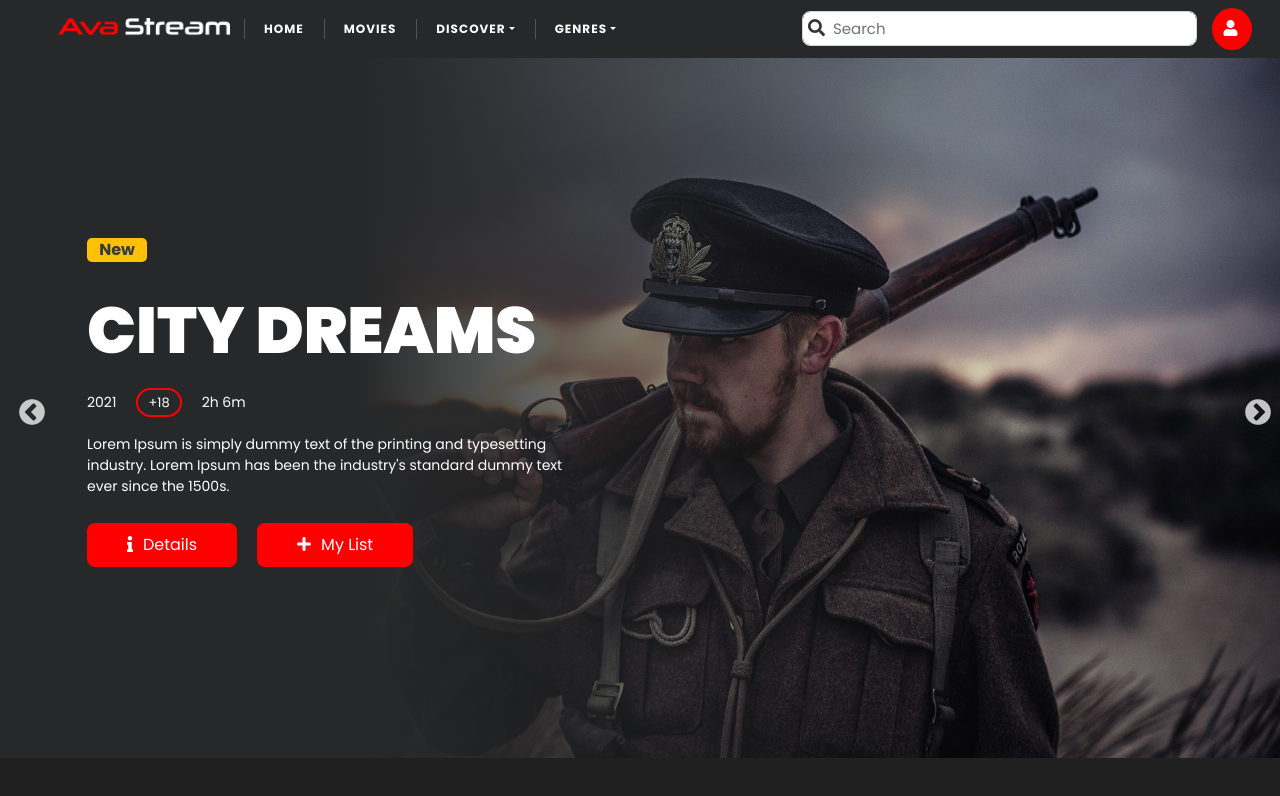
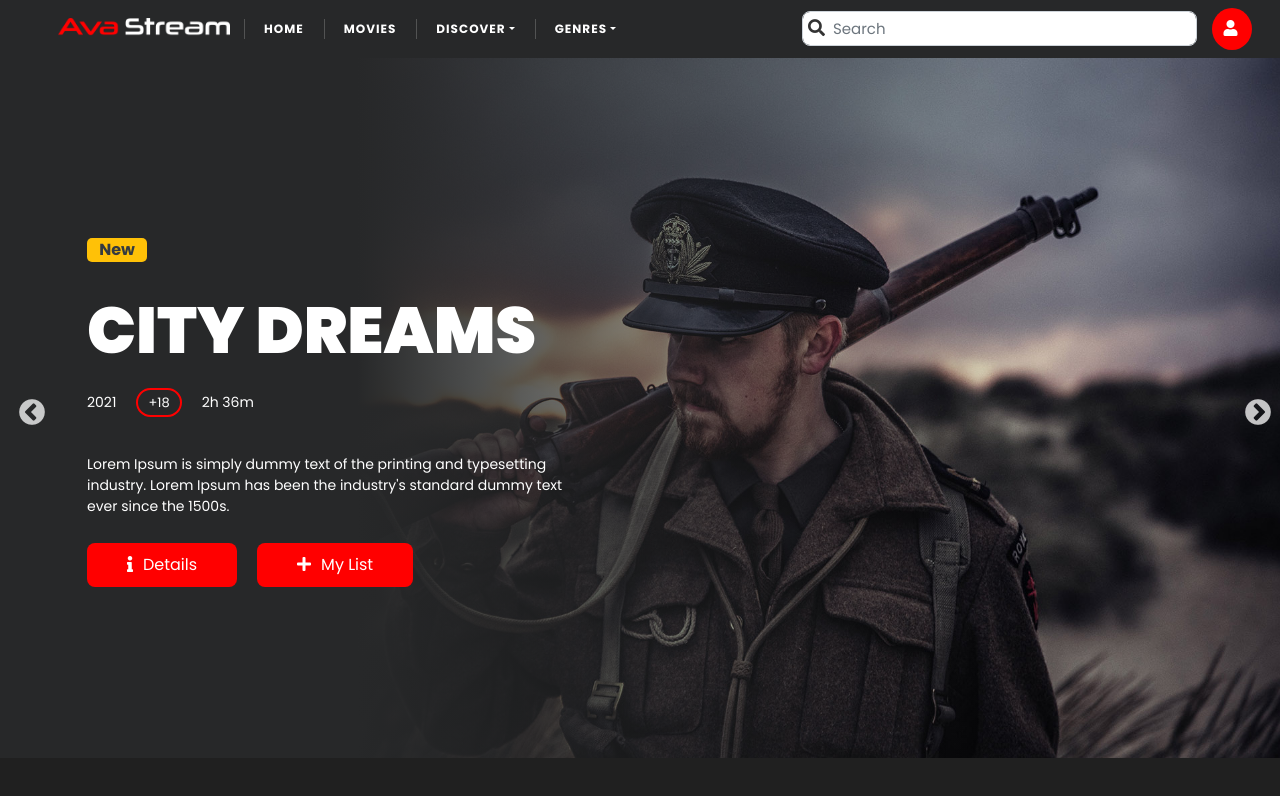
Before and after one commit to Mehdih77/Movie-App, a React (Create React App) app: page / in a window 1280 px wide. Shown: the top 796 px of the page. Built offline with nearby package versions, Linux system fonts and the light colour scheme.

Commit message:
create OverlayMainCard for top slider in home page

```diff
--- a/src/Pages/Home/Home.js
+++ b/src/Pages/Home/Home.js
@@ -4,6 +4,7 @@ import PopularMovies from "../../components/PopularMovies/PopularMovies";
 import Top10Movies from "../../components/Top10Movies/Top10Movies";
 import TrendingNow from "../../components/TrendingNow/TrendingNow";
 import BestSeries from "../../components/BestSeries/BestSeries";
+import SuggestedForYou from "../../components/SuggestedForYou/SuggestedForYou";
 
 export default function Home() {
     return (
@@ -14,6 +15,7 @@ export default function Home() {
          <Top10Movies />
          <TrendingNow />
          <BestSeries />
+         <SuggestedForYou />
         </>
     )
 }
--- a/src/components/BestSeries/BestSeries.module.css
+++ b/src/components/BestSeries/BestSeries.module.css
@@ -34,7 +34,7 @@ button.not_active_tab:hover {
   left: 0;
   width: 100%;
   height: 100%;
-  background-color: rgba(0, 0, 0, 0.9);
+  background-color: rgba(0, 0, 0, 0.95);
 }
 .best_series_title {
   color: #fff;
--- a/src/components/Cards/OverlayCard/OverlayCard.module.css
+++ b/src/components/Cards/OverlayCard/OverlayCard.module.css
@@ -64,3 +64,26 @@
   background-color: #333;
   transition: all 0.2s ease-in;
 }
+@media screen and (max-width: 900px) {
+  .overlay_card_content {
+    width: 360px !important;
+    padding-left: 50px;
+    padding-top: 120px;
+  }
+  .overlay_card_img {
+    width: 65px;
+    left: 50px;
+    top: 30px;
+  }
+  .overlay_card_content h2 {
+    font-size: 50px;
+  }
+  .overlay_card_content p {
+    font-size: 12px;
+    width: 260px;
+  }
+  .overlay_card_btn button {
+    padding: 10px 15px;
+    font-size: 15px;
+  }
+}
--- /dev/null
+++ b/src/components/Cards/OverlayMainCard/OverlayMainCard.js
@@ -0,0 +1,35 @@
+import { Link } from 'react-router-dom';
+import styles from './OverlayMainCard.module.css';
+
+export default function OverlayMainCard({img,name,year,age,time,detail}) {
+    return (
+        <div className={`${styles.slider_item}`}>
+            <div
+                style={{
+                backgroundImage: `url(${img})`
+            }}
+                className={`${styles.slider_content}`}>
+                <div className={`${styles.slider_body}`}>
+                    <div className={`${styles.slider_body_badge}`}>New</div>
+                    <h2>{name}</h2>
+                    <div className={`${styles.slider_body_date}`}>
+                        <span>{year}</span>
+                        <span>{age}</span>
+                        <span>{time}</span>
+                    </div>
+                    <p>{detail}</p>
+                    <div className={`${styles.slider_body_btn}`}>
+                        <button>
+                            <Link>
+                                <i className="fas fa-info"></i>Details</Link>
+                        </button>
+                        <button>
+                            <Link>
+                                <i className="fas fa-plus"></i>My List</Link>
+                        </button>
+                    </div>
+                </div>
+            </div>
+        </div>
+    )
+}
--- a/src/components/Sliders/MainHomeSlider/MainSlider.module.css
+++ b/src/components/Cards/OverlayMainCard/OverlayMainCard.module.css
@@ -64,6 +64,7 @@
   margin-right: 20px;
 }
 .slider_body p {
+  margin-top: 40px;
   font-size: 14px;
   color: #fff;
 }
@@ -92,6 +93,17 @@
   .slider_body {
     width: 400px;
     margin-left: 60px;
-    margin-top: 170px;
+    margin-top: 140px;
+  }
+  .slider_body h2 {
+    width: 280px;
+  }
+  .slider_body p {
+    font-size: 13px;
+    width: 280px;
+  }
+  .slider_body_btn button {
+    padding: 10px 30px;
+    font-size: 16px;
   }
 }
--- a/src/components/Sliders/CurrentSlider/CurrentSlider.js
+++ b/src/components/Sliders/CurrentSlider/CurrentSlider.js
@@ -13,17 +13,9 @@ export default function CurrentSlider({children}) {
             {
               breakpoint: 1024,
               settings: {
-                slidesToShow: 3,
-                slidesToScroll: 3,
-                infinite: true,
-              }
-            },
-            {
-              breakpoint: 600,
-              settings: {
                 slidesToShow: 1,
                 slidesToScroll: 1,
-                initialSlide: 1
+                infinite: true,
               }
             }
           ]
--- a/src/components/Sliders/MainHomeSlider/MainSlider.js
+++ b/src/components/Sliders/MainHomeSlider/MainSlider.js
@@ -1,7 +1,6 @@
-import styles from './MainSlider.module.css';
 import Slider from "react-slick";
 import test1 from '../../../img/test.jpg';
-import { Link } from 'react-router-dom';
+import OverlayMainCard from '../../Cards/OverlayMainCard/OverlayMainCard';
 
 export default function MainSlider() {
 
@@ -15,56 +14,13 @@ export default function MainSlider() {
     };
 
     return (
-        <section className={`${styles.slider_wrapper} container-fluid`}>
+        <section className='container-fluid'>
             <Slider {...settings}>
-                <div className={`${styles.slider_item}`}>
-                    <div style={{backgroundImage: `url(${test1})`}} className={`${styles.slider_content}`}>
-                        <div className={`${styles.slider_body}`}>
-                            <div className={`${styles.slider_body_badge}`}>New</div>
-                            <h2>City dreams</h2>
-                            <div className={`${styles.slider_body_date}`}>
-                                <span>2021</span>
-                                <span>+18</span>
-                                <span>2h 6m</span>
-                            </div>
-                            <p>Lorem Ipsum is simply dummy text of the printing and typesetting industry. Lorem Ipsum has been the industry's standard dummy text ever since the 1500s.</p>
-                            <div className={`${styles.slider_body_btn}`}>
-                                <button><Link><i className="fas fa-info"></i>Details</Link></button>
-                                <button><Link><i className="fas fa-plus"></i>My List</Link></button>
-                            </div>
-                        </div>
-                    </div>
-                </div>
-                <div className={`${styles.slider_item}`}>
-                    <div style={{backgroundImage: `url(${test1})`, width:"100%", height:"100%"}} className={`${styles.slider_content}`}>
-                        <div className={`${styles.slider_body}`}>
-                            <div className={`${styles.slider_body_badge}`}>New</div>
-                            <h2>City dreams</h2>
-                            <div className={`${styles.slider_body_date}`}>
-                                <span>2021</span>
-                                <span>+18</span>
-                                <span>2h 6m</span>
-                            </div>
-                            <p>Lorem Ipsum is simply dummy text of the printing and typesetting industry. Lorem Ipsum has been the industry's standard dummy text ever since the 1500s.</p>
-                            <div className={`${styles.slider_body_btn}`}>
-                                <button><Link><i className="fas fa-info"></i>Details</Link></button>
-                                <button><Link><i className="fas fa-plus"></i>My List</Link></button>
-                            </div>
-                        </div>
-                    </div>
-                </div>
-                <div>
-                    <h3>3</h3>
-                </div>
-                <div>
-                    <h3>4</h3>
-                </div>
-                <div>
-                    <h3>5</h3>
-                </div>
-                <div>
-                    <h3>6</h3>
-                </div>
+                <OverlayMainCard img={test1} name={"City dreams"} year={"2021"} age={"+18"} time={"2h 36m"} detail={"Lorem Ipsum is simply dummy text of the printing and typesetting industry. Lorem Ipsum has been the industry's standard dummy text ever since the 1500s."}  />
+                <OverlayMainCard img={test1} name={"The Earth"} year={"2021"} age={"+18"} time={"2h 36m"} detail={"Lorem Ipsum is simply dummy text of the printing and typesetting industry. Lorem Ipsum has been the industry's standard dummy text ever since the 1500s."}  />
+                <OverlayMainCard img={test1} name={"F9"} year={"2021"} age={"+18"} time={"2h 36m"} detail={"Lorem Ipsum is simply dummy text of the printing and typesetting industry. Lorem Ipsum has been the industry's standard dummy text ever since the 1500s."}  />
+                <OverlayMainCard img={test1} name={"Vikings"} year={"2021"} age={"+18"} time={"2h 36m"} detail={"Lorem Ipsum is simply dummy text of the printing and typesetting industry. Lorem Ipsum has been the industry's standard dummy text ever since the 1500s."}  />
+                <OverlayMainCard img={test1} name={"City dreams"} year={"2021"} age={"+18"} time={"2h 36m"} detail={"Lorem Ipsum is simply dummy text of the printing and typesetting industry. Lorem Ipsum has been the industry's standard dummy text ever since the 1500s."}  />
             </Slider>
         </section>
     )
--- /dev/null
+++ b/src/components/SuggestedForYou/SuggestedForYou.js
@@ -0,0 +1,43 @@
+import styles from './SuggestedForYou.module.css';
+import ResponsiveSlider from '../Sliders/ResponsiveSlider/ResponsiveSlider';
+import MovieCard from '../Cards/MovieCard/MovieCard';
+
+export default function SuggestedForYou() {
+    return (
+        <>
+        <h4 className={styles.suggested_for_you_title}>SUGGESTED FOR YOU</h4>
+        <ResponsiveSlider>
+            <div className='px-1'>
+                <MovieCard responsive={false} name={'shang-chi'} img={"/images/movie5.jpg"} year={'2021'} age={'+18'} genres={"Action"}  />
+            </div>
+            <div className='px-1'>
+                <MovieCard responsive={false} name={'Iron Door'} img={"/images/movie5.jpg"} year={'2020'} age={'+18'} genres={"Drama"}  />
+            </div>
+            <div className='px-1'>
+                <MovieCard responsive={false} name={'Iron Door'} img={"/images/movie5.jpg"} year={'2020'} age={'+18'} genres={"Drama"}  />
+            </div>
+            <div className='px-1'>
+                <MovieCard responsive={false} name={'Iron Door'} img={"/images/movie5.jpg"} year={'2020'} age={'+18'} genres={"Drama"}  />
+            </div>
+            <div className='px-1'>
+                <MovieCard responsive={false} name={'Iron Door'} img={"/images/movie5.jpg"} year={'2020'} age={'+18'} genres={"Drama"}  />
+            </div>
+            <div className='px-1'>
+                <MovieCard responsive={false} name={'Iron Door'} img={"/images/movie5.jpg"} year={'2020'} age={'+18'} genres={"Drama"}  />
+            </div>
+            <div className='px-1'>
+                <MovieCard responsive={false} name={'Iron Door'} img={"/images/movie5.jpg"} year={'2020'} age={'+18'} genres={"Drama"}  />
+            </div>
+            <div className='px-1'>
+                <MovieCard responsive={false} name={'Iron Door'} img={"/images/movie5.jpg"} year={'2020'} age={'+18'} genres={"Drama"}  />
+            </div>
+            <div className='px-1'>
+                <MovieCard responsive={false} name={'Iron Door'} img={"/images/movie5.jpg"} year={'2020'} age={'+18'} genres={"Drama"}  />
+            </div>
+            <div className='px-1'>
+                <MovieCard responsive={false} name={'Iron Door'} img={"/images/movie5.jpg"} year={'2020'} age={'+18'} genres={"Drama"}  />
+            </div>
+        </ResponsiveSlider>
+    </>
+    )
+}
--- /dev/null
+++ b/src/components/SuggestedForYou/SuggestedForYou.module.css
@@ -0,0 +1,23 @@
+.suggested_for_you_title {
+  position: relative;
+  color: #fff;
+  margin: 170px 0 20px 20px;
+  font-size: 20px;
+  font-weight: 600;
+}
+.suggested_for_you_title::after {
+  content: "";
+  position: absolute;
+  left: 0;
+  bottom: -10px;
+  width: 55px;
+  height: 3px;
+  background-color: red;
+}
+
+@media screen and (min-width: 982px) {
+  .suggested_for_you_title {
+    margin-left: 40px;
+    font-size: 28px;
+  }
+}
```
